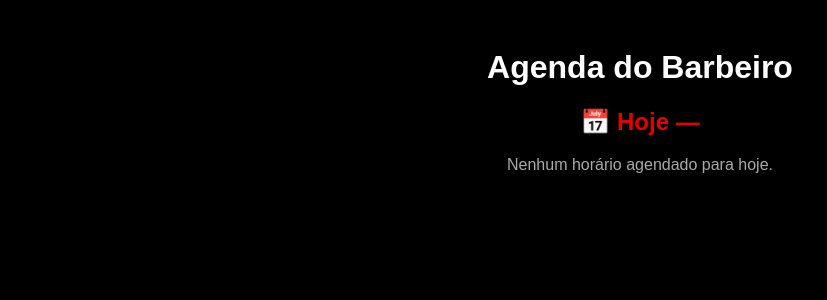
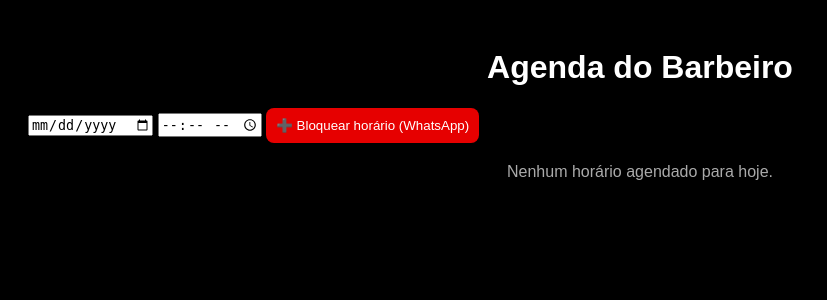
Before and after one commit to Guijermino/barber-system, a Flask app: template templates/barbeiro.html in a window 1280 px wide. Shown: the top 300 px of the page, without its empty margins (0-827 px from the left). Run offline with Flask 3, Linux system fonts and the light colour scheme; the template is opened without the code that fills it, so the values that code supplies are empty.

Commit message:
Update barbeiro.html

```diff
--- a/templates/barbeiro.html
+++ b/templates/barbeiro.html
@@ -47,7 +47,14 @@ h2{
 <body>
 
 <h1>Agenda do Barbeiro</h1>
-<h2>📅 Hoje — {{ hoje }}</h2>
+
+<form method="POST" action="/barbeiro-bloquear" style="margin-bottom:20px;">
+    <input type="date" name="data" required>
+    <input type="time" name="horario" required>
+    <button style="background:#e60000;color:white;padding:10px;border:none;border-radius:8px;">
+        ➕ Bloquear horário (WhatsApp)
+    </button>
+</form>
 
 {% if agendamentos %}
 
```
